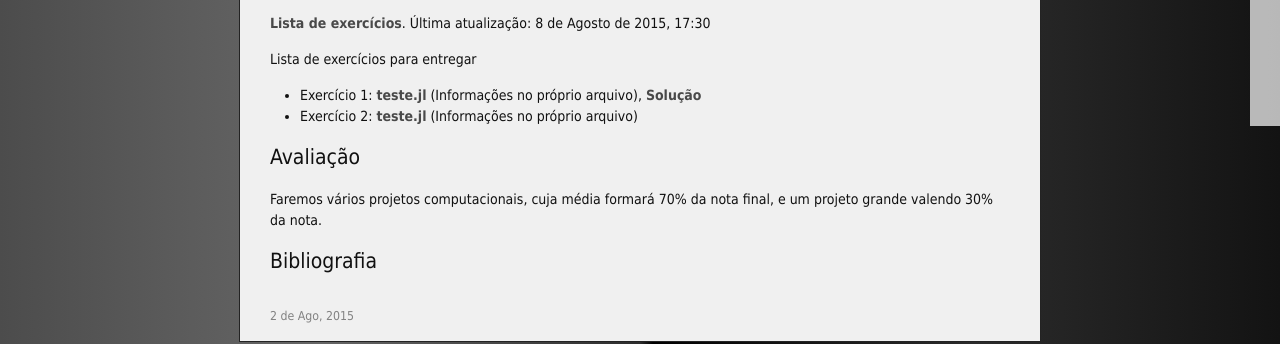
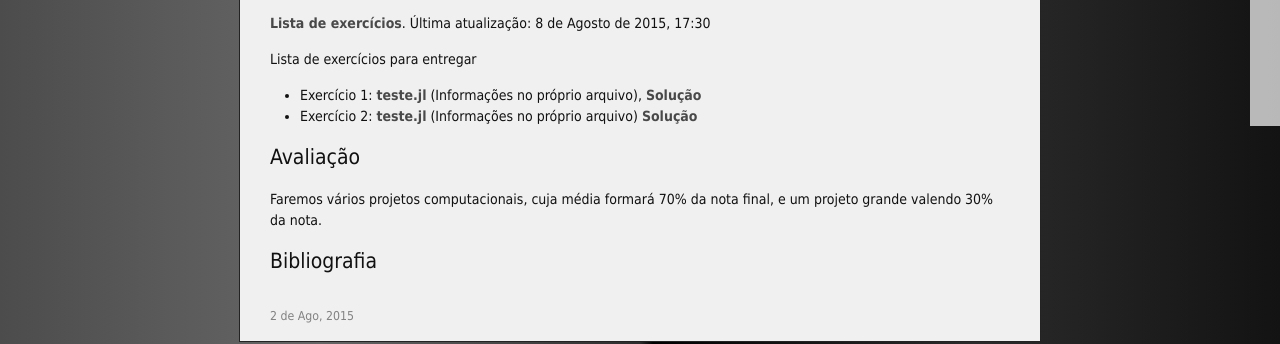
Before and after one commit to abelsiqueira/abelsiqueira.github.io-old, a Jekyll site: the page built from _posts/br/2015-08-02-cm114-2015s2.markdown, in a window 1280 px wide. Shown: the part 774-1118 px from the top of the page. Built offline with Jekyll 4.4.1, drawn with Linux system fonts in a browser that asks for light colours; nearby versions of some CDN libraries.

Commit message:
Adiciona solução do ex2 de cm114

```diff
--- a/_posts/br/2015-08-02-cm114-2015s2.markdown
+++ b/_posts/br/2015-08-02-cm114-2015s2.markdown
@@ -41,6 +41,7 @@ Lista de exercícios para entregar
     [Solução]({{ site.baseurl }}/disciplinas/2015s2-cm114/ex1/exponencial.jl)
   - Exercício 2: [teste.jl]({{ site.baseurl }}/disciplinas/2015s2-cm114/ex2/teste.jl)
     (Informações no próprio arquivo)
+    [Solução]({{ site.baseurl }}/disciplinas/2015s2-cm114/ex2/ldlt.jl)
 
 # Avaliação
 
```
Also changed, not shown: 1 other file.
